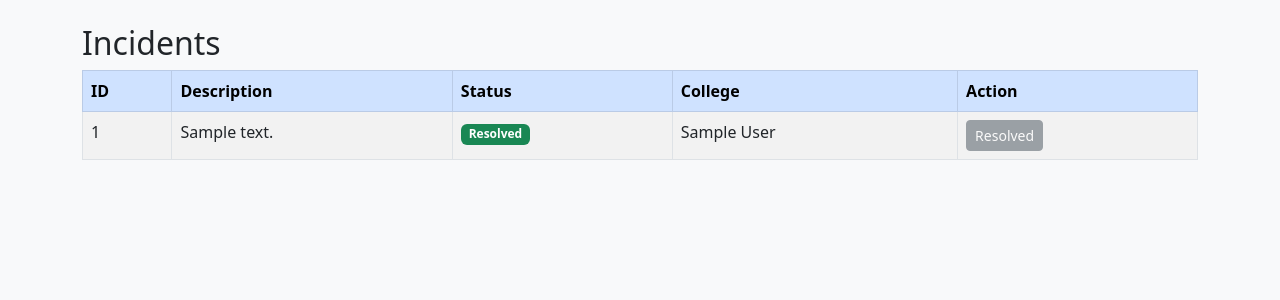
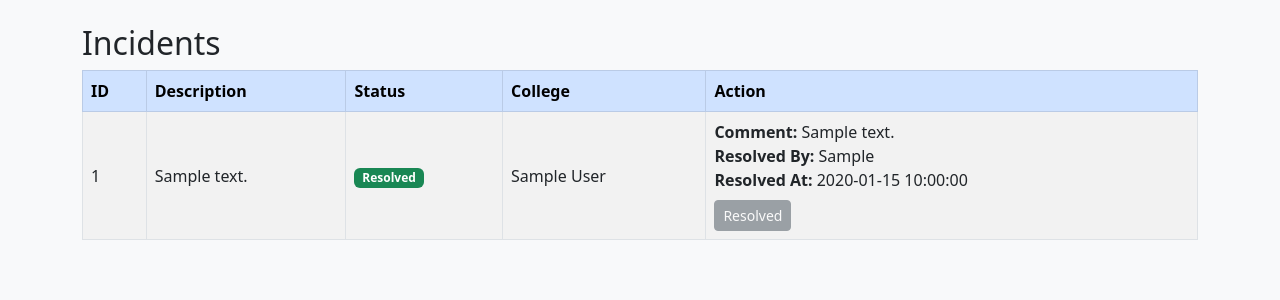
Before and after one commit to Akashk2000/RagShield-Admin, a Flask app: page /incidents in a window 1280 px wide. Shown: the part 56-356 px from the top of the page. Run offline with Flask 3, Linux system fonts and the light colour scheme; a user stored in the database is signed in; tables that the repository leaves empty hold one stand-in row (values such as "Sample post").

Commit message:
Add incident resolution features: update schema, implement resolution logic, and enhance UI

```diff
--- a/admin_app/app.py
+++ b/admin_app/app.py
@@ -6,7 +6,7 @@ app = Flask(__name__)
 app.secret_key = os.urandom(24)
 
 DATABASE = r'C:\\Users\\akash\\Desktop\\rag\\instance\\database.db'
-ADMIN_SAFE_CODE = os.getenv('ADMIN_SAFE_CODE', 'ANTIRAG')  # Use environment variable or default
+ADMIN_SAFE_CODE = os.getenv('ADMIN_SAFE_CODE', 'ANTIRAG')
 
 def get_db():
     db = getattr(g, '_database', None)
@@ -56,7 +56,7 @@ def logout():
 def incidents():
     db = get_db()
     query = """
-    SELECT incident.id, incident.description, incident.status, user.college_name
+    SELECT incident.id, incident.description, incident.status, incident.admin_comment, incident.resolved_by, incident.resolved_at, user.college_name
     FROM incident
     JOIN user ON incident.user_id = user.id
     """
@@ -72,11 +72,24 @@ def colleges():
     colleges = cur.fetchall()
     return render_template('admin_colleges.html', colleges=colleges)
 
+from datetime import datetime
+
 @app.route('/resolve/<int:incident_id>', methods=['POST'])
 @admin_login_required
 def resolve_incident(incident_id):
+    admin_comment = request.form.get('admin_comment', '')
+    resolved_by = 'admin'  # This can be replaced with actual admin identifier from session if available
+    resolved_at = datetime.now().strftime('%Y-%m-%d %H:%M:%S')
+
     db = get_db()
-    db.execute("UPDATE incident SET status = 'resolved' WHERE id = ?", (incident_id,))
+    db.execute("""
+        UPDATE incident
+        SET status = 'resolved',
+            admin_comment = ?,
+            resolved_by = ?,
+            resolved_at = ?
+        WHERE id = ?
+    """, (admin_comment, resolved_by, resolved_at, incident_id))
     db.commit()
     return redirect(url_for('incidents'))
 
--- a/admin_app/templates/admin_incidents.html
+++ b/admin_app/templates/admin_incidents.html
@@ -41,23 +41,29 @@
             <tbody>
                 {% for incident in incidents %}
                 <tr>
-                    <td>{{ incident.id }}</td>
-                    <td>{{ incident.description }}</td>
-                    <td>
+                    <td style="vertical-align: middle;">{{ incident.id }}</td>
+                    <td style="vertical-align: middle;">{{ incident.description }}</td>
+                    <td style="vertical-align: middle;">
                         {% if incident.status == 'resolved' %}
                             <span class="badge bg-success">Resolved</span>
                         {% else %}
                             <span class="badge bg-warning text-dark">Pending</span>
                         {% endif %}
                     </td>
-                    <td>{{ incident.college_name }}</td>
-                    <td>
+                    <td style="vertical-align: middle;">{{ incident.college_name }}</td>
+                    <td style="vertical-align: middle;">
                         {% if incident.status != 'resolved' %}
                         <form method="post" action="{{ url_for('resolve_incident', incident_id=incident.id) }}">
+                            <textarea name="admin_comment" placeholder="Add comment" class="form-control mb-1" required></textarea>
                             <button type="submit" class="btn btn-sm btn-outline-success">Resolve</button>
                         </form>
                         {% else %}
-                        <button class="btn btn-sm btn-secondary" disabled>Resolved</button>
+                        <div>
+                            <strong>Comment:</strong> {{ incident.admin_comment or 'N/A' }}<br/>
+                            <strong>Resolved By:</strong> {{ incident.resolved_by or 'N/A' }}<br/>
+                            <strong>Resolved At:</strong> {{ incident.resolved_at or 'N/A' }}
+                        </div>
+                        <button class="btn btn-sm btn-secondary mt-2" disabled>Resolved</button>
                         {% endif %}
                     </td>
                 </tr>
```
Also changed, not shown: admin_app/create_schema.py (+17 -28 lines), database.db.
